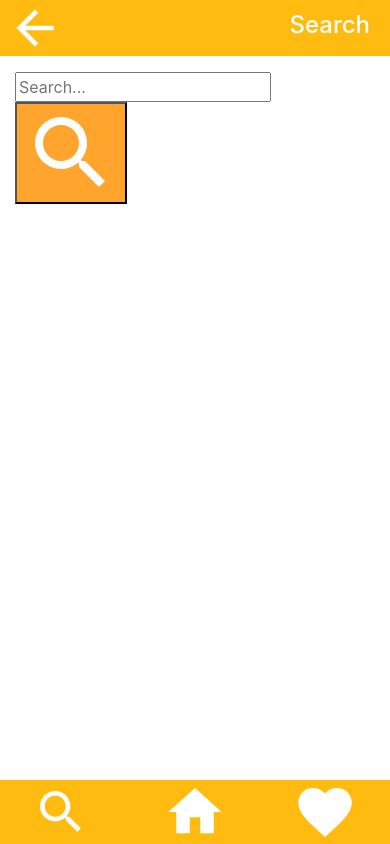
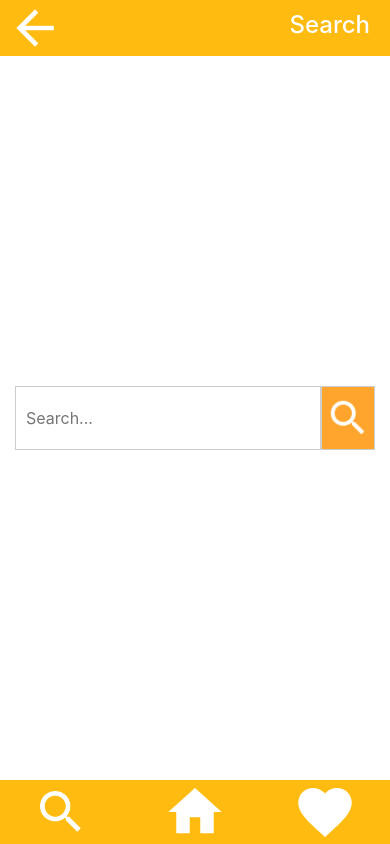
Before and after one commit to Jasonpgeraghty/sizzle, an Angular app: page /search in a window 390 px wide. Built offline with nearby package versions, Linux system fonts and the light colour scheme.

Commit message:
add styles to search and added basic validation without error messages yet
Added styles to make the search bar centered and respond to mobile. Basic validation added to
 prevent form from being submitted while empty.

```diff
--- a/src/app/search/search.component.html
+++ b/src/app/search/search.component.html
@@ -1,2 +1,6 @@
-<input type="text" placeholder="Search..." #search>
-<button (click)="searchValue(search.value)"><img src="../../assets/Icons/search.png" alt=""></button>
+<div>
+  <input type="text" placeholder="Search..." #search>
+  <button (click)="searchValue(search.value)">
+    <img src="../../assets/Icons/search.png" alt="">
+  </button>
+</div>
--- a/src/app/search/search.component.scss
+++ b/src/app/search/search.component.scss
@@ -0,0 +1,34 @@
+div {
+  display:flex;
+  width:100%;
+  height: calc(100vh - 9.5rem);
+  justify-content: center;
+  align-items: center;
+}
+h3 {
+  display:block;
+}
+input {
+  width:100%;
+  padding:10px;
+}
+button, input {
+  height:4rem;
+  border:1px solid #cdcdcd;
+}
+button {
+  width:4rem;
+  padding:0;
+  img {
+    width:100%;
+    height:auto;
+    transition: transform .2s;
+    padding:3px;
+  }
+  img:hover {
+    transform: scale(1.12);
+  }
+}
+button:hover, button:focus {
+  background-color:#ffbf80;
+}
--- a/src/app/search/search.component.ts
+++ b/src/app/search/search.component.ts
@@ -16,7 +16,11 @@ export class SearchComponent implements OnInit {
   }
 
   searchValue(value) {
-    value = value.toLowerCase();
-    this.route.navigate([`/category/${value}`]);
+    if (value === '') {
+      console.log('empty');
+    } else {
+      value = value.toLowerCase();
+      this.route.navigate([`/category/${value}`]);
+    }
   }
 }
```
